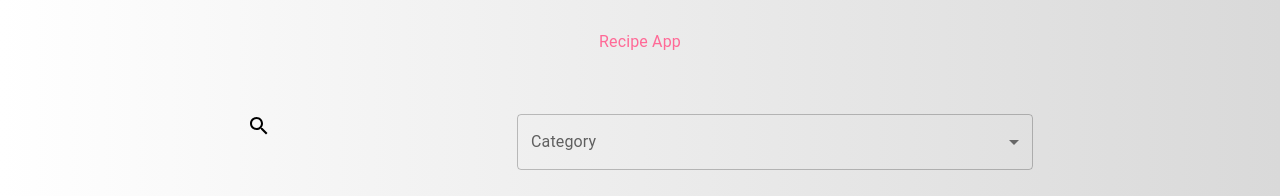
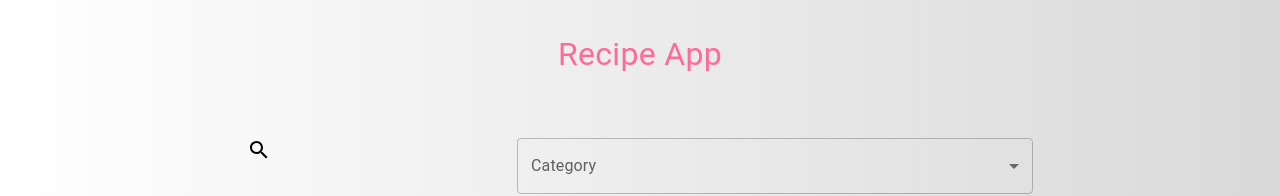
Before and after one commit to denamahmud/Recipe-app---Reactjs, a React (Create React App) app: page / in a window 1280 px wide. Shown: the top 196 px of the page. Built offline with nearby package versions, Linux system fonts and the light colour scheme.

Commit message:
recipe app3

```diff
--- a/src/components/Logo.js
+++ b/src/components/Logo.js
@@ -10,7 +10,6 @@ const useStyles = makeStyles({
 
     },
     logo :{
-      fontSize: '2rem',
       color: '#FF6A97',
       textTransform : 'capitalize',
       textDecoration: 'none',
@@ -30,7 +29,8 @@ const Logo = () => {
 
        <Typography
           component='div'
-          className={classes.logo}>
+          className={classes.logo} style={{fontSize : '2rem'}}>
+
             recipe app
        </Typography>
     </Box>
```
